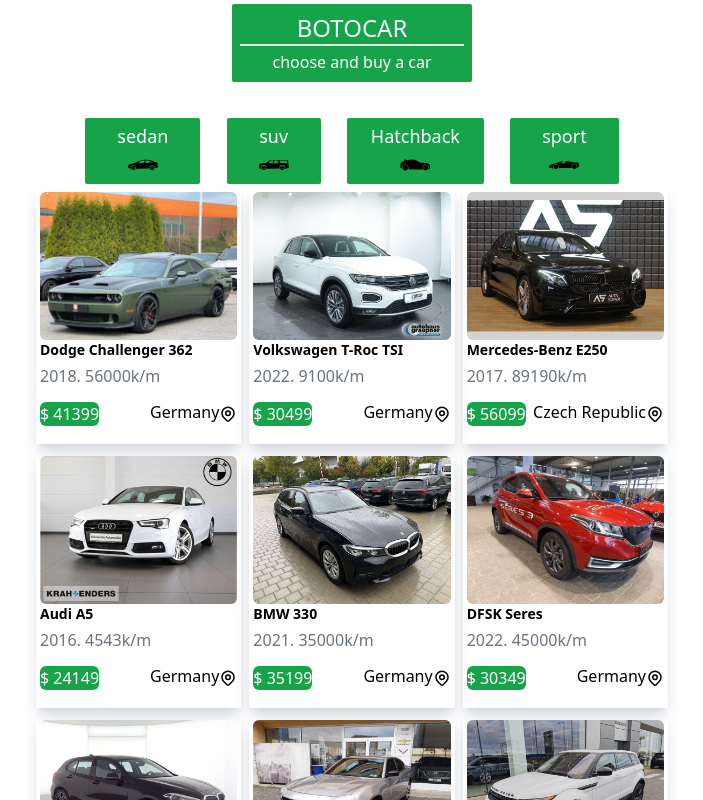
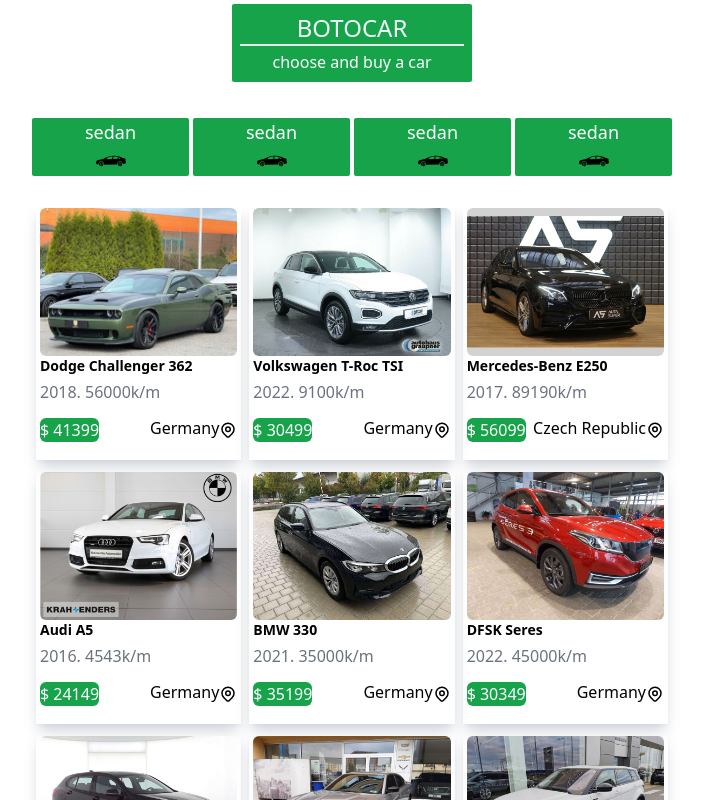
Before and after one commit to arshia788/Car-Next, a Next.js app: page /cars in a window 1280 px wide. Shown: the top 800 px of the page, without its empty margins (288-991 px from the left). Built offline with nearby package versions, Linux system fonts and the light colour scheme.

Commit message:
refactored the style of categories

```diff
--- a/components/module/Categories.js
+++ b/components/module/Categories.js
@@ -6,13 +6,23 @@
 
 const Categories = () => {
     return (
-        <div className="flex justify-between
-         items-center w-10/12 mx-auto gap-x-1">
+        <div className="grid grid-cols-12
+         items-center w-10/12 mx-auto gap-x-1
+         xs:w-full
+         mb-4
+         ">
 
-            <Link href='/categories/sedan' >
-                <div className="flex flex-col
+            <Link href='/categories/sedan'
+            className="
+                xs:col-span-12
+                md:col-span-6
+                lg:col-span-3
+                mb-2
+            ">
+                <div className="
+                flex flex-col
              bg-green-600
-             py-1 px-8 rounded-sm text-lg
+             rounded-sm text-lg
              text-white items-center">
                     <p>sedan</p>
                     <Sedan
@@ -20,7 +30,62 @@
                 </div>
             </Link>
 
-            <Link href='/categories/suv'>
+            <Link href='/categories/sedan'
+            className="
+                xs:col-span-12
+                md:col-span-6
+                lg:col-span-3
+                mb-2
+            ">
+                <div className="
+                flex flex-col
+             bg-green-600
+             rounded-sm text-lg
+             text-white items-center">
+                    <p>sedan</p>
+                    <Sedan
+                    />
+                </div>
+            </Link>
+
+            <Link href='/categories/sedan'
+            className="
+                xs:col-span-12
+                md:col-span-6
+                lg:col-span-3
+                mb-2
+            ">
+                <div className="
+                flex flex-col
+             bg-green-600
+             rounded-sm text-lg
+             text-white items-center">
+                    <p>sedan</p>
+                    <Sedan
+                    />
+                </div>
+            </Link>
+
+            <Link href='/categories/sedan'
+            className="
+                xs:col-span-12
+                md:col-span-6
+                lg:col-span-3
+                mb-2
+            ">
+                <div className="
+                flex flex-col
+             bg-green-600
+             rounded-sm text-lg
+             text-white items-center">
+                    <p>sedan</p>
+                    <Sedan
+                    />
+                </div>
+            </Link>
+
+
+            {/* <Link href='/categories/suv'>
                 <div className="flex flex-col bg-green-600
             py-1 px-8 rounded-sm text-lg
             text-white items-center">
@@ -46,7 +111,7 @@
                     <p>sport</p>
                     <Sport />
                 </div>
-            </Link>
+            </Link> */}
 
         </div>
     );
```
